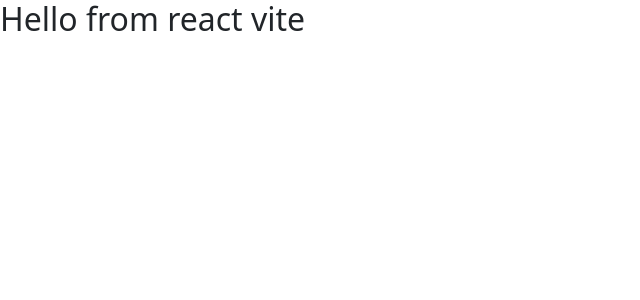
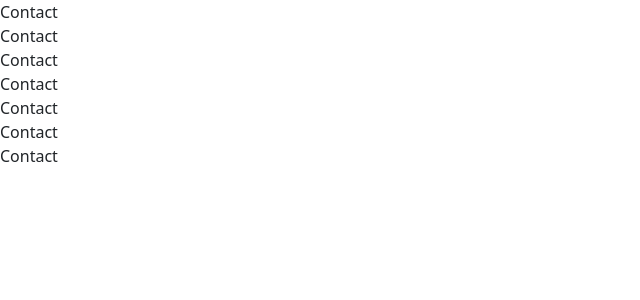
Before and after one commit to obaydullaa/Dev-Manager, a React (Vite) app: page / in a window 1280 px wide. Shown: the top 300 px of the page, without its empty margins (0-640 px from the left). Built offline with nearby package versions, Linux system fonts and the light colour scheme.

Commit message:
Adding compoent and show and show contact by map.

```diff
--- a/src/App.jsx
+++ b/src/App.jsx
@@ -1,13 +1,95 @@
 import { useState } from 'react'
 import reactLogo from './assets/react.svg'
+import Contacts from './contacts/Contacts'
 
+const initialContacts = [
+  {
+    id: 1,
+    firstName: 'Barbette',
+    lastName: 'Pfertner',
+    email: 'bpfertner0@drupal.org',
+    profession: 'Web Developer',
+    gender: 'Female',
+    image: 'https://randomuser.me/api/portraits/women/75.jpg',
+    dateOfBirth: '05/11/2021',
+    bio: 'All About me',
+  },
+  {
+    id: 2,
+    firstName: 'Ignatius',
+    lastName: 'McPhilip',
+    email: 'imcphilip1@toplist.cz',
+    profession: 'Software Developer',
+
+    gender: 'Male',
+    image: 'https://randomuser.me/api/portraits/men/75.jpg',
+    dateOfBirth: '04/04/2022',
+    bio: 'All About me',
+  },
+  {
+    id: 3,
+    firstName: 'Fletch',
+    lastName: 'Veel',
+    email: 'fveel2@yellowbook.com',
+    profession: 'Graphic Designer',
+
+    gender: 'Male',
+    image: 'https://randomuser.me/api/portraits/men/78.jpg',
+    dateOfBirth: '17/05/2022',
+    bio: 'All About me',
+  },
+  {
+    id: 4,
+    firstName: 'Shawn',
+    lastName: 'Lawrenz',
+    email: 'slawrenz3@independent.co.uk',
+    profession: 'Data entry specialist',
+    gender: 'Female',
+    image: 'https://randomuser.me/api/portraits/women/80.jpg',
+    dateOfBirth: '30/07/2022',
+    bio: 'All About me',
+  },
+  {
+    id: 5,
+    firstName: 'Bucky',
+    lastName: 'Casaccio',
+    email: 'bcasaccio4@netlog.com',
+    gender: 'Male',
+    profession: 'Data scientist',
+    image: 'https://randomuser.me/api/portraits/men/56.jpg',
+    dateOfBirth: '21/03/2022',
+    bio: 'All About me',
+  },
+  {
+    id: 6,
+    firstName: 'Regan',
+    lastName: 'Lodford',
+    email: 'rlodford5@nbcnews.com',
+    profession: 'python Developer',
+    gender: 'Female',
+    image: 'https://randomuser.me/api/portraits/women/81.jpg',
+    dateOfBirth: '16/01/2022',
+    bio: 'All About me',
+  },
+  {
+    id: 7,
+    firstName: 'Hubert',
+    lastName: 'Langhorne',
+    email: 'hlanghorne6@thetimes.co.uk',
+    gender: 'Male',
+    profession: 'CPA Marketer',
+    image: 'https://randomuser.me/api/portraits/men/80.jpg',
+    dateOfBirth: '05/02/2022',
+    bio: 'All About me',
+  },
+]
 
 function App() {
-  const [count, setCount] = useState(0)
+  const [contacts, setContacts] = useState(initialContacts)
 
   return (
     <div>
-      <h2>Hello from react vite</h2>
+     <Contacts contacts={contacts}/>
     </div>
   )
 }
--- /dev/null
+++ b/src/contacts/Contact.jsx
@@ -0,0 +1,8 @@
+import React from 'react'
+
+export default function Contact({contact}) {
+    console.log(contact)
+  return (
+    <div>Contact</div>
+  )
+}
--- /dev/null
+++ b/src/contacts/Contacts.jsx
@@ -0,0 +1,14 @@
+import React from 'react'
+import Contact from './Contact'
+
+
+
+export default function Contacts({contacts}) {
+  return (
+    <>
+      {contacts.map((contact) => (
+        <Contact key='contact.id' contact={contact}/>
+      ))}
+    </>
+  )
+}
```
Also changed, not shown: Dev-Manager_Note.js (+129 -0 lines), src/main.jsx (+17 -0 lines).
